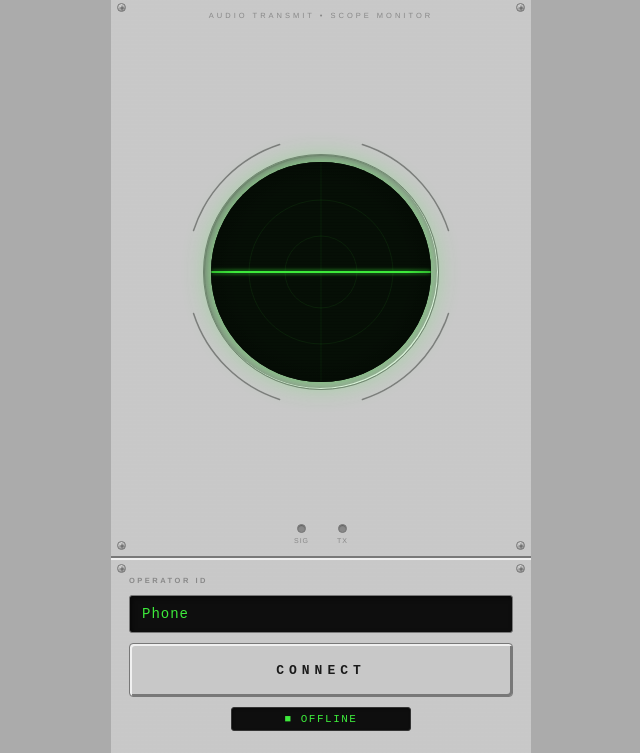
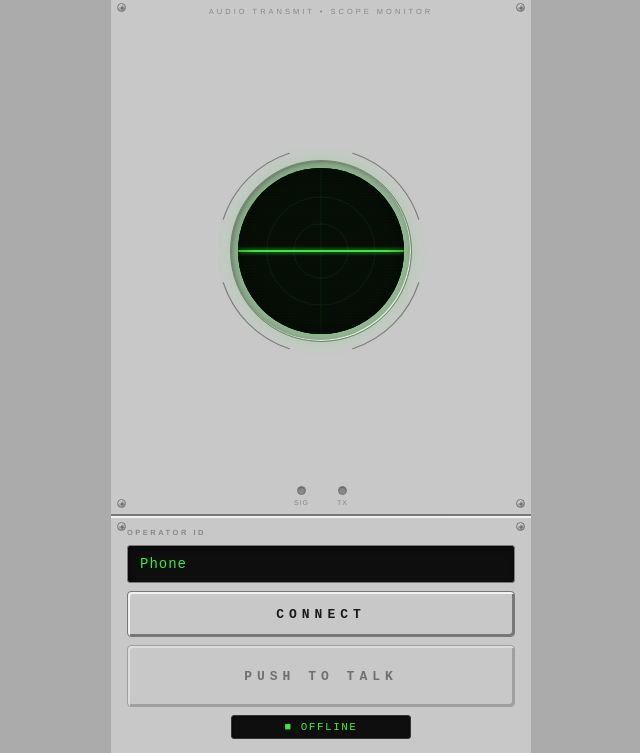
Before and after one commit to tomo0407/vst-commslink-client, a website: page public/index.html in a window 1280 px wide. Shown: the part 47-800 px from the top of the page, without its empty margins (319-959 px from the left). Drawn offline with Linux system fonts and the light colour scheme.

Commit message:
ボタンを押している間だけマイクONに変更

```diff
--- a/public/index.html
+++ b/public/index.html
@@ -36,7 +36,8 @@
       background: var(--panel-dark);
       font-family: 'Helvetica Neue', Helvetica, Arial, sans-serif;
       color: var(--text);
-      min-height: 100svh;
+      height: 100svh;
+      overflow: hidden;
       -webkit-user-select: none;
       user-select: none;
     }
@@ -44,7 +45,7 @@
     #app {
       display: flex;
       flex-direction: column;
-      min-height: 100svh;
+      height: 100svh;
       max-width: 420px;
       margin: 0 auto;
       background: var(--panel);
@@ -112,13 +113,15 @@
     #scope-panel {
       position: relative;
       flex: 1;
+      min-height: 0;
       display: flex;
       flex-direction: column;
       align-items: center;
-      padding: 14px 14px 12px;
-      gap: 10px;
+      padding: 10px 14px 8px;
+      gap: 8px;
       border-bottom: 2px solid var(--bevel-sh);
       box-shadow: inset 0 1px 0 var(--bevel-hi), 0 2px 0 var(--bevel-hi);
+      overflow: hidden;
     }
 
     /* Corner screws */
@@ -157,6 +160,7 @@
     .scope-area {
       position: relative;
       flex: 1;
+      min-height: 0;
       display: flex;
       align-items: center;
       justify-content: center;
@@ -178,8 +182,8 @@
     /* Wrapper that holds both the bezel and the SVG decoration overlay */
     .scope-wrap {
       position: relative;
-      width: 300px;
-      height: 300px;
+      width: 230px;
+      height: 230px;
       display: flex;
       align-items: center;
       justify-content: center;
@@ -197,22 +201,22 @@
 
     .scope-screen {
       position: relative;
-      width: 220px;
-      height: 220px;
+      width: 166px;
+      height: 166px;
       border-radius: 50%;
       overflow: hidden;
       background: var(--lcd-bg);
       box-shadow:
-        0 0 28px var(--lcd-glow),
-        0 0 8px rgba(61,234,59,0.2),
-        inset 0 0 16px rgba(0,0,0,0.65);
+        0 0 22px var(--lcd-glow),
+        0 0 6px rgba(61,234,59,0.2),
+        inset 0 0 12px rgba(0,0,0,0.65);
       z-index: 1;
     }
 
     #scope-canvas {
       display: block;
-      width: 220px;
-      height: 220px;
+      width: 166px;
+      height: 166px;
     }
 
     /* CRT scanlines */
@@ -292,8 +296,8 @@
       display: flex;
       flex-direction: column;
       align-items: stretch;
-      padding: 18px 18px 22px;
-      gap: 10px;
+      padding: 12px 16px 14px;
+      gap: 8px;
     }
 
     .field-label {
@@ -328,7 +332,7 @@
     }
 
     #connectBtn {
-      height: 54px;
+      height: 46px;
       border: 1.5px solid var(--bevel-sh);
       border-radius: 4px;
       background: var(--panel);
@@ -381,6 +385,40 @@
     }
 
     #statusEl.err { color: #ff5555; }
+
+    #pttBtn {
+      height: 62px;
+      border: 1.5px solid var(--bevel-sh);
+      border-radius: 4px;
+      background: var(--panel);
+      color: var(--text);
+      font-family: 'Courier New', monospace;
+      font-size: 13px;
+      font-weight: bold;
+      letter-spacing: 5px;
+      text-transform: uppercase;
+      cursor: pointer;
+      box-shadow:
+        inset 2px 2px 0 var(--bevel-hi),
+        inset -2px -2px 0 var(--bevel-sh);
+      transition: background 0.08s;
+      touch-action: none;
+      -webkit-user-select: none;
+      user-select: none;
+    }
+
+    #pttBtn.active {
+      background: #c87878;
+      color: #3a0000;
+      box-shadow:
+        inset 2px 2px 0 var(--bevel-sh),
+        inset -2px -2px 0 var(--bevel-hi);
+    }
+
+    #pttBtn:disabled {
+      opacity: 0.5;
+      cursor: default;
+    }
   </style>
 </head>
 <body>
@@ -447,6 +485,8 @@
 
       <button id="connectBtn">Connect</button>
 
+      <button id="pttBtn" disabled>Push to Talk</button>
+
       <div id="statusEl">&#9632; OFFLINE</div>
     </div>
 
@@ -469,6 +509,7 @@
     let encoder = null, clientId = 0, seqNum = 0, tsUs = 0;
     let live = false;
     let wakeLock = null;
+    let pttActive = false;
 
     // ── Wake Lock ─────────────────────────────────────────────────────
     async function requestWakeLock() {
@@ -489,10 +530,31 @@
 
     // ── DOM ───────────────────────────────────────────────────────────
     const btn      = document.getElementById('connectBtn');
+    const pttBtn   = document.getElementById('pttBtn');
     const nameIn   = document.getElementById('nameInput');
     const statusEl = document.getElementById('statusEl');
     const ledSig   = document.getElementById('led-sig');
     const ledTx    = document.getElementById('led-tx');
+
+    // ── PTT ──────────────────────────────────────────────────────────
+    function pttStart(e) {
+      e.preventDefault();
+      if (!live) return;
+      pttActive = true;
+      pttBtn.classList.add('active');
+    }
+    function pttEnd() {
+      pttActive = false;
+      pttBtn.classList.remove('active');
+    }
+
+    pttBtn.addEventListener('mousedown',   pttStart);
+    pttBtn.addEventListener('touchstart',  pttStart, { passive: false });
+    pttBtn.addEventListener('mouseup',     pttEnd);
+    pttBtn.addEventListener('mouseleave',  pttEnd);
+    pttBtn.addEventListener('touchend',    pttEnd);
+    pttBtn.addEventListener('touchcancel', pttEnd);
+    pttBtn.addEventListener('contextmenu', e => e.preventDefault());
 
     if (!window.isSecureContext) {
       setStatus('Requires HTTPS', 'err');
@@ -773,6 +835,7 @@
         btn.disabled    = false;
         btn.textContent = 'Disconnect';
         btn.className   = 'live';
+        pttBtn.disabled = false;
         ledTx.className = 'dot tx-active';
         setStatus('\u25CF  TRANSMITTING');
 
@@ -813,7 +876,7 @@
     }
 
     function sendChunk(chunk) {
-      if (!dc || dc.readyState !== 'open') return;
+      if (!dc || dc.readyState !== 'open' || !pttActive) return;
       const opus  = new Uint8Array(chunk.byteLength);
       chunk.copyTo(opus);
       const frame = new Uint8Array(6 + opus.byteLength);
@@ -834,6 +897,9 @@
     function disconnect() {
       live = false;
       releaseWakeLock();
+      pttActive = false;
+      pttBtn.disabled = true;
+      pttBtn.classList.remove('active');
       waveBuffer.fill(0);
       sigLevel = 0;
       ledSig.className    = 'dot';
```
